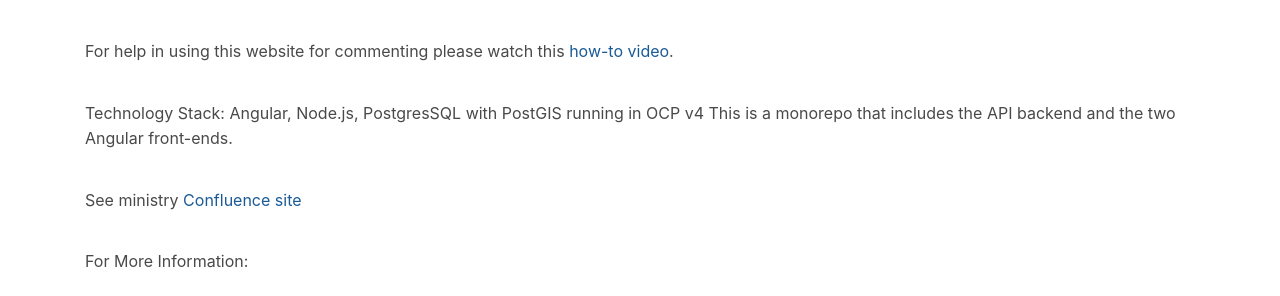
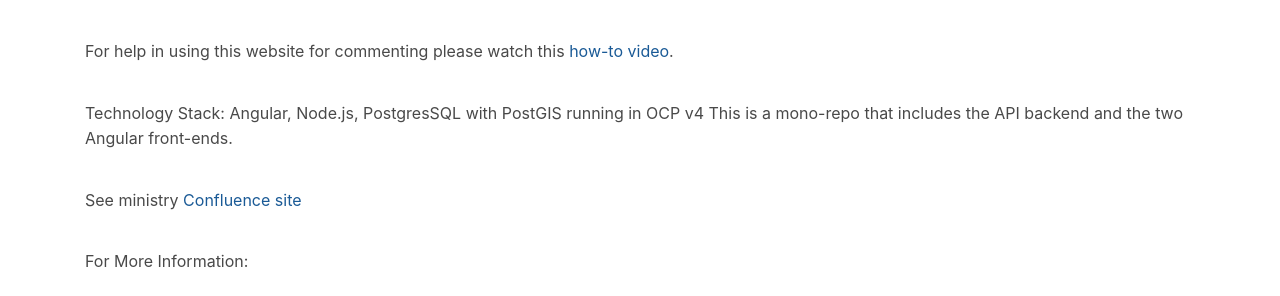
Before and after one commit to bcgov/forestry-digital-services, a Jekyll site: the page built from collections/_applications/fom.md, in a window 1280 px wide. Shown: the part 394-690 px from the top of the page. Built offline with Jekyll 4.4.1, drawn with Linux system fonts in a browser that asks for light colours; nearby versions of some CDN libraries.

Commit message:
add a dash

```diff
--- a/collections/_applications/fom.md
+++ b/collections/_applications/fom.md
@@ -13,7 +13,7 @@ Use this site to find, learn about, and comment on FOMs throughout British Colum
 For help in using this website for commenting please watch this [how-to video](https://www.youtube.com/watch?v=FmwlnJsd5P8).
 
 Technology Stack: Angular, Node.js, PostgresSQL with PostGIS running in OCP v4
-This is a monorepo that includes the API backend and the two Angular front-ends.
+This is a mono-repo that includes the API backend and the two Angular front-ends.
 
 See ministry [Confluence site](https://apps.nrs.gov.bc.ca/int/confluence/pages/viewpage.action?pageId=83560736)
 
```
